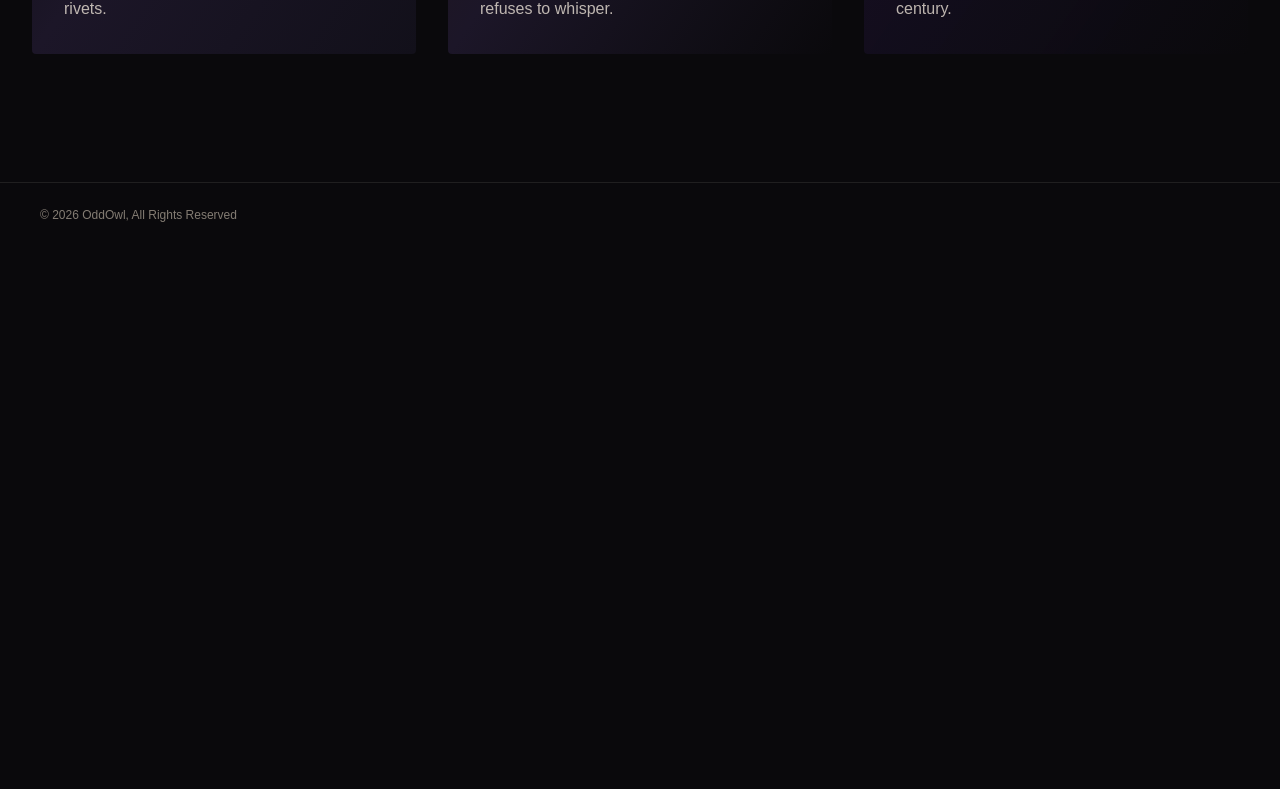
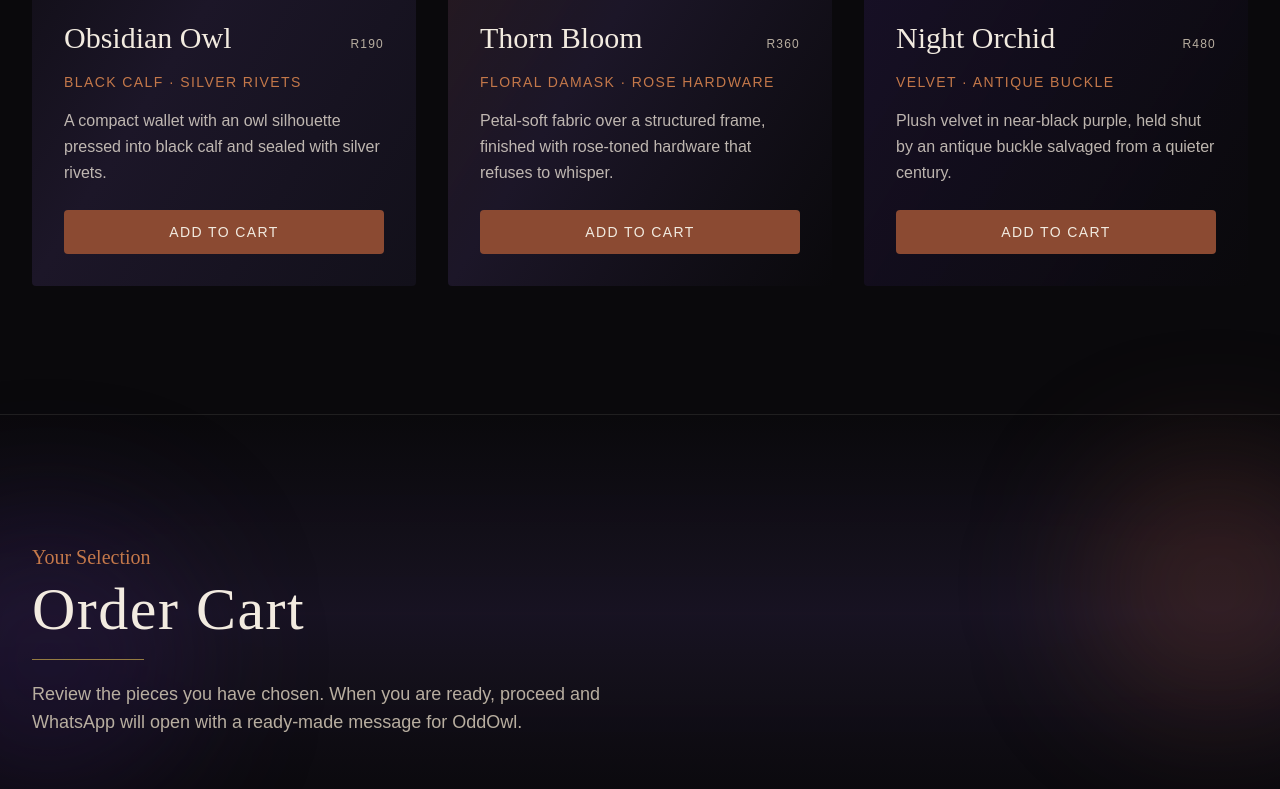
Before and after one commit to rhodevanwyk/OddOwl_Website, a React (Vite) app: page /products in a window 1280 px wide. Shown: the part 1992-2781 px from the top of the page. Before the commit the page ends 2239 px from the top, so only its background shows below. Built offline with nearby package versions, Linux system fonts and the light colour scheme; a web font is replaced by a local one.

Commit message:
add to cart function and send to whatsapp

```diff
--- a/index.html
+++ b/index.html
@@ -11,6 +11,7 @@
       href="https://fonts.googleapis.com/css2?family=Bellefair&family=Goudy+Bookletter+1911&family=Petit+Formal+Script&display=swap"
       rel="stylesheet"
     />
+    <link rel="stylesheet" href="https://cdnjs.cloudflare.com/ajax/libs/font-awesome/7.0.1/css/all.min.css" />
   </head>
   <body>
     <div id="root"></div>
--- a/src/pages/Products.jsx
+++ b/src/pages/Products.jsx
@@ -1,10 +1,12 @@
-import { useEffect, useLayoutEffect, useRef } from "react";
+import { useEffect, useLayoutEffect, useRef, useState } from "react";
 import { Link } from "react-router-dom";
 import navLogo from "../assets/favicon.png";
 import product1 from "../assets/product1.png";
 import product2 from "../assets/product2.png";
 import product3 from "../assets/product3.png";
 import "../index.css";
+
+const WHATSAPP_NUMBER = "27768519561";
 
 const products = [
   {
@@ -16,6 +18,7 @@ const products = [
     tone: "from-from/80 via-plume to-void",
     accent: "text-copper",
     price: "R120",
+    amount: 120,
   },
   {
     image: product1,
@@ -26,6 +29,7 @@ const products = [
     tone: "from-leather/40 via-ink to-void",
     accent: "text-copper",
     price: "R150",
+    amount: 150,
   },
   {
     image: product3,
@@ -36,6 +40,7 @@ const products = [
     tone: "from-copper/35 via-from to-void",
     accent: "text-copper",
     price: "R350",
+    amount: 350,
   },
   {
     image: product1,
@@ -46,6 +51,7 @@ const products = [
     tone: "from-velvet/50 via-plume to-void",
     accent: "text-copper",
     price: "R280",
+    amount: 280,
   },
   {
     image: product3,
@@ -56,6 +62,7 @@ const products = [
     tone: "from-ink via-plume to-void",
     accent: "text-copper",
     price: "R420",
+    amount: 420,
   },
   {
     image: product2,
@@ -66,6 +73,7 @@ const products = [
     tone: "from-slate/40 via-ink to-void",
     accent: "text-copper",
     price: "R310",
+    amount: 310,
   },
   {
     image: product2,
@@ -76,6 +84,7 @@ const products = [
     tone: "from-void via-plume to-ink",
     accent: "text-copper",
     price: "R190",
+    amount: 190,
   },
   {
     image: product1,
@@ -86,6 +95,7 @@ const products = [
     tone: "from-leather/30 via-plume to-void",
     accent: "text-copper",
     price: "R360",
+    amount: 360,
   },
   {
     image: product3,
@@ -96,17 +106,18 @@ const products = [
     tone: "from-velvet/60 via-from to-void",
     accent: "text-copper",
     price: "R480",
+    amount: 480,
   },
 ];
 
-function useReveal() {
+function useReveal(deps = []) {
   const ref = useRef(null);
 
   useEffect(() => {
     const root = ref.current;
     if (!root) return;
 
-    const nodes = root.querySelectorAll(".reveal");
+    const nodes = root.querySelectorAll(".reveal:not(.is-visible)");
     const observer = new IntersectionObserver(
       (entries) => {
         entries.forEach((entry) => {
@@ -121,12 +132,31 @@ function useReveal() {
 
     nodes.forEach((node) => observer.observe(node));
     return () => observer.disconnect();
-  }, []);
+  }, deps);
 
   return ref;
 }
 
-function ProductCard({ product, index }) {
+function buildWhatsAppMessage(cart) {
+  const lines = cart.map(
+    (item) => `• ${item.title} (${item.material}) — ${item.price}`,
+  );
+  const total = cart.reduce((sum, item) => sum + item.amount, 0);
+
+  return [
+    "Hello OddOwl,",
+    "",
+    "I'd like to order the following pieces:",
+    "",
+    ...lines,
+    "",
+    `Total: R${total}`,
+    "",
+    "Looking forward to hearing from you!",
+  ].join("\n");
+}
+
+function ProductCard({ product, index, inCart, onAdd, onRemove }) {
   const delayClass =
     ["reveal-delay-1", "reveal-delay-2", "reveal-delay-3"][index % 3] ??
     "reveal-delay-1";
@@ -148,24 +178,55 @@ function ProductCard({ product, index }) {
           {product.price}
         </span>
       </div>
-      <p
-        className={`mt-4 text-sm tracking-widest uppercase ${product.accent}`}
-      >
+      <p className={`mt-4 text-sm tracking-widest uppercase ${product.accent}`}>
         {product.material}
       </p>
       <p className="mt-4 text-base leading-relaxed text-sand/80">
         {product.blurb}
       </p>
+      <button
+        type="button"
+        onClick={() => (inCart ? onRemove(product.title) : onAdd(product))}
+        className={`mt-6 w-full rounded px-6 py-3 font-body text-sm tracking-widest uppercase transition ${
+          inCart
+            ? "border border-copper text-copper hover:bg-copper/10"
+            : "bg-leather text-moon hover:bg-copper"
+        }`}
+      >
+        {inCart ? "Remove From Cart" : "Add To Cart"}
+      </button>
     </article>
   );
 }
 
 function Products() {
-  const pageRef = useReveal();
+  const [cart, setCart] = useState([]);
+  const pageRef = useReveal([cart.length]);
 
   useLayoutEffect(() => {
     window.scrollTo(0, 0);
   }, []);
+
+  function addToCart(product) {
+    setCart((prev) => {
+      if (prev.some((item) => item.title === product.title)) return prev;
+      return [...prev, product];
+    });
+  }
+
+  function removeFromCart(title) {
+    setCart((prev) => prev.filter((item) => item.title !== title));
+  }
+
+  function proceedWithOrder() {
+    if (cart.length === 0) return;
+    const message = buildWhatsAppMessage(cart);
+    const url = `https://wa.me/${WHATSAPP_NUMBER}?text=${encodeURIComponent(message)}`;
+    window.open(url, "_blank", "noopener,noreferrer");
+  }
+
+  const cartTotal = cart.reduce((sum, item) => sum + item.amount, 0);
+  const cartTitles = new Set(cart.map((item) => item.title));
 
   return (
     <div
@@ -190,12 +251,21 @@ function Products() {
               className="h-10 w-10 transition duration-500"
             />
           </Link>
+          <div className="flex items-center gap-6">
+            <a
+              href="#order"
+              className="font-body text-sm tracking-widest text-mist uppercase transition hover:text-moon"
+            >
+              <i class="fa-solid fa-cart-shopping"></i> Cart
+              {cart.length > 0 ? ` (${cart.length})` : ""}
+            </a>
             <Link
               to="/"
               className="font-body text-sm tracking-widest text-mist uppercase transition hover:text-moon"
             >
               Back Home
             </Link>
+          </div>
         </div>
       </header>
 
@@ -209,7 +279,8 @@ function Products() {
             <div className="mt-5 h-px w-28 bg-brass/70" />
             <p className="mt-5 w-full text-lg text-mist">
               More peculiar pieces from the bench, each one a material, a motif,
-              and a mood finished only when it feels unmistakably yours.
+              and a mood finished only when it feels unmistakably yours. Add
+              what you want to your cart, then send the order on WhatsApp.
             </p>
           </div>
 
@@ -219,10 +290,104 @@ function Products() {
                 key={product.title}
                 product={product}
                 index={index}
+                inCart={cartTitles.has(product.title)}
+                onAdd={addToCart}
+                onRemove={removeFromCart}
               />
             ))}
           </div>
         </div>
+
+        <section
+          id="order"
+          className="relative z-10 mt-24 border-t border-sand/10 pt-24 md:mt-32 md:pt-32"
+        >
+          <div className="absolute inset-0 bg-linear-to-b from-void via-plume/80 to-void" />
+          <div
+            className="absolute -left-24 top-1/4 h-72 w-72 rounded-full bg-velvet/40 blur-3xl"
+            aria-hidden="true"
+          />
+          <div
+            className="absolute -right-16 bottom-1/4 h-64 w-64 rounded-full bg-leather/25 blur-3xl"
+            aria-hidden="true"
+          />
+
+          <div className="relative mx-auto max-w-7xl px-5 md:px-8">
+            <div className="reveal">
+              <p className="font-display text-xl text-copper">Your Selection</p>
+              <h2 className="mt-2 font-display text-4xl tracking-wide text-moon md:text-6xl">
+                Order Cart
+              </h2>
+              <div className="mt-5 h-px w-28 bg-brass/70" />
+              <p className="mt-5 max-w-xl text-lg text-mist">
+                Review the pieces you have chosen. When you are ready, proceed
+                and WhatsApp will open with a ready-made message for OddOwl.
+              </p>
+            </div>
+
+            {cart.length === 0 ? (
+              <p className="reveal reveal-delay-1 mt-12 font-body text-lg text-mist/70">
+                Your Cart Is Empty. Add A Piece Above To Begin An Order.
+              </p>
+            ) : (
+              <div className="reveal reveal-delay-1 mt-12 space-y-6">
+                <ul className="divide-y divide-sand/10 border-y border-sand/10">
+                  {cart.map((item) => (
+                    <li
+                      key={item.title}
+                      className="flex flex-col gap-4 py-6 sm:flex-row sm:items-center sm:justify-between"
+                    >
+                      <div className="flex items-center gap-5">
+                        <img
+                          src={item.image}
+                          alt={item.title}
+                          className="h-20 w-20 rounded object-cover"
+                        />
+                        <div>
+                          <h3 className="font-display text-2xl text-moon">
+                            {item.title}
+                          </h3>
+                          <p className="mt-1 text-sm tracking-widest text-copper uppercase">
+                            {item.material}
+                          </p>
+                        </div>
+                      </div>
+                      <div className="flex items-center justify-between gap-8 sm:justify-end">
+                        <span className="font-body text-sm tracking-widest text-mist uppercase">
+                          {item.price}
+                        </span>
+                        <button
+                          type="button"
+                          onClick={() => removeFromCart(item.title)}
+                          className="font-body text-xs tracking-widest text-mist uppercase transition hover:text-copper"
+                        >
+                          Remove
+                        </button>
+                      </div>
+                    </li>
+                  ))}
+                </ul>
+
+                <div className="flex flex-col gap-6 sm:flex-row sm:items-center sm:justify-between">
+                  <p className="font-display text-2xl text-moon md:text-3xl">
+                    Total <span className="text-copper">R{cartTotal}</span>
+                  </p>
+                  <button
+                    type="button"
+                    onClick={proceedWithOrder}
+                    className="bg-leather rounded px-8 py-4 font-body text-md tracking-widest text-moon uppercase transition hover:bg-copper"
+                  >
+                    Proceed With Order
+                  </button>
+                </div>
+
+                <p className="font-body text-sm text-mist/70">
+                  Opens WhatsApp To +27 76 851 9561 With Your Selected Pieces.
+                </p>
+              </div>
+            )}
+          </div>
+        </section>
       </main>
 
       <footer className="relative z-10 flex border-t border-sand/10 px-10 py-6">
```
Lines whose indentation alone changed are shown as unchanged.
